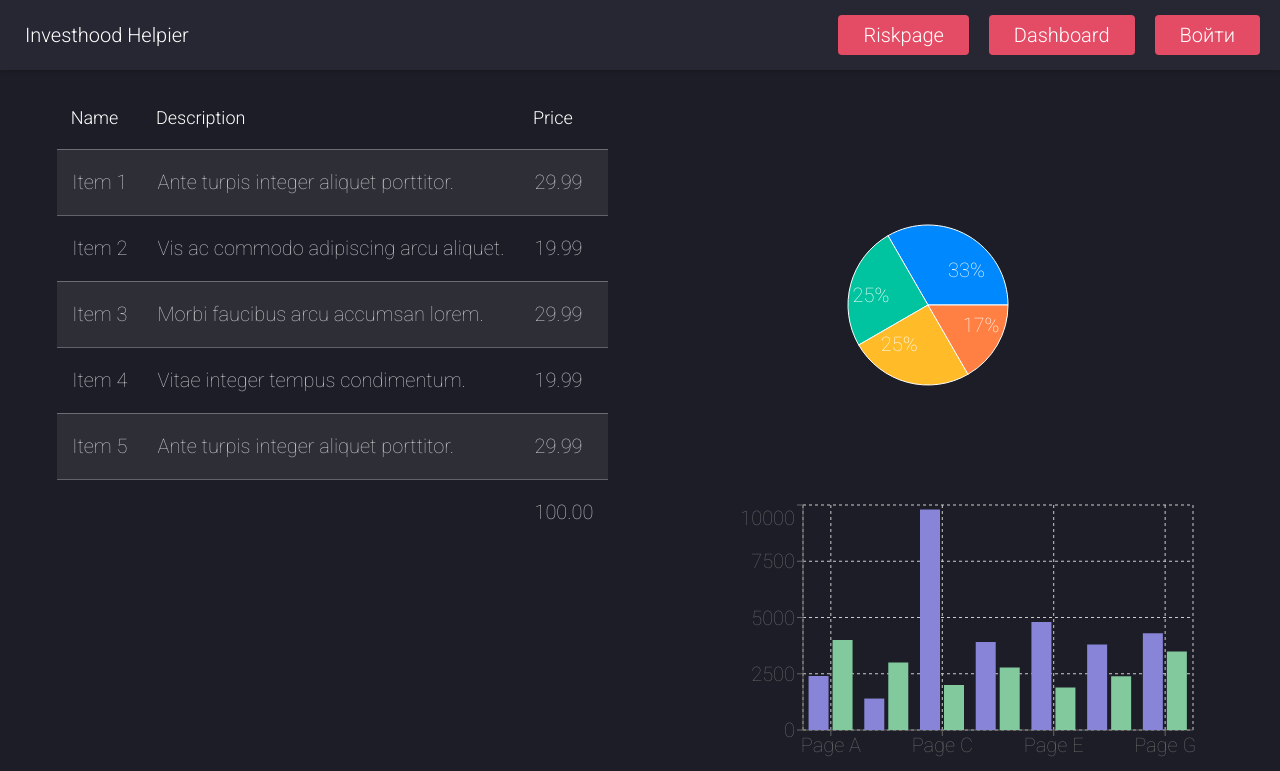
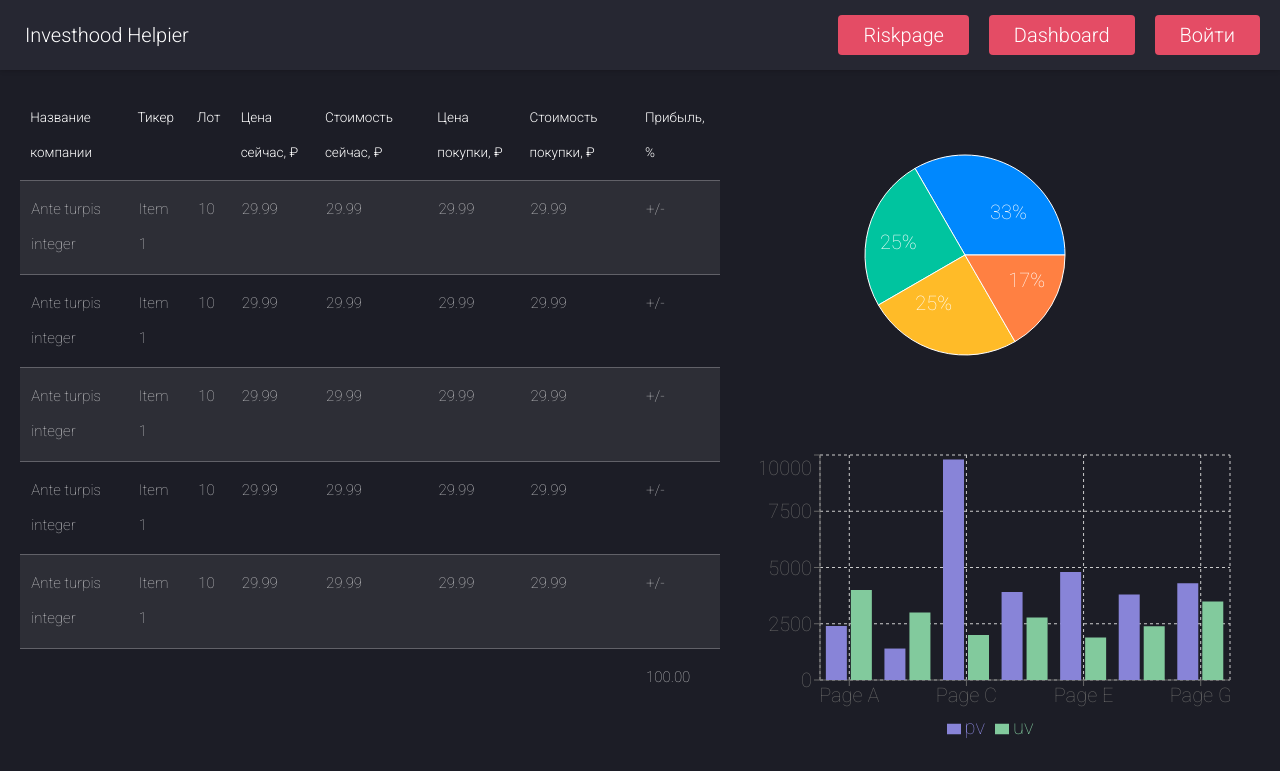
Before and after one commit to chmilvs/Stocks-risk-manager, a React (Create React App) app in the folder front/: page /dashboard in a window 1280 px wide. Shown: the top 771 px of the page. Built offline with nearby package versions, Linux system fonts and the light colour scheme.

Commit message:
Dashboard

```diff
--- a/front/package.json
+++ b/front/package.json
@@ -8,10 +8,12 @@
     "@testing-library/user-event": "^12.6.3",
     "react": "^17.0.1",
     "react-dom": "^17.0.1",
+    "react-redux": "^7.2.2",
     "react-router-dom": "^5.2.0",
     "react-scripts": "4.0.2",
     "recharts": "^2.0.4",
     "redux": "^4.0.5",
+    "redux-devtools-extension": "^2.13.8",
     "redux-thunk": "^2.3.0",
     "web-vitals": "^1.1.0"
   },
--- a/front/src/components/Dashboard/BarDiagram/BarDiagram.js
+++ b/front/src/components/Dashboard/BarDiagram/BarDiagram.js
@@ -54,7 +54,7 @@ function BarDiagram() {
         margin={{
           top: 5,
           right: 30,
-          left: 20,
+          left: 0,
           bottom: 5,
         }}
       >
--- a/front/src/components/Dashboard/PieDiagram/PieDiagram.js
+++ b/front/src/components/Dashboard/PieDiagram/PieDiagram.js
@@ -37,14 +37,14 @@ function PieDiagram() {
 
   return (
     <>
-      <PieChart width={400} height={400}>
+      <PieChart width={400} height={350}>
         <Pie
           data={data}
           cx={200}
-          cy={200}
+          cy={150}
           labelLine={false}
           label={renderCustomizedLabel}
-          outerRadius={80}
+          outerRadius={100}
           fill="#8884d8"
           dataKey="value"
         >
--- /dev/null
+++ b/front/src/components/Dashboard/Table/Table.css
@@ -0,0 +1,4 @@
+.table-wrapper {
+  width: 700px;
+  font-size: 15px;
+}
--- a/front/src/components/Dashboard/Table/Table.js
+++ b/front/src/components/Dashboard/Table/Table.js
@@ -1,4 +1,4 @@
-import React from 'react';
+import './Table.css';
 
 function Table() {
   return (
@@ -6,41 +6,71 @@ function Table() {
     <table>
       <thead>
         <tr>
-          <th>Name</th>
-          <th>Description</th>
-          <th>Price</th>
+          <th>Название компании</th>
+          <th>Тикер</th>
+          <th>Лот</th>
+          <th>Цена сейчас, ₽</th>
+          <th>Стоимость сейчас, ₽</th>
+          <th>Цена покупки, ₽</th>
+          <th>Стоимость покупки, ₽</th>
+          <th>Прибыль, %</th>
         </tr>
       </thead>
       <tbody>
         <tr>
+          <td>Ante turpis integer</td>
           <td>Item 1</td>
-          <td>Ante turpis integer aliquet porttitor.</td>
+          <td>10</td>
           <td>29.99</td>
+          <td>29.99</td>
+          <td>29.99</td>
+          <td>29.99</td>
+          <td>+/-</td>
         </tr>
         <tr>
-          <td>Item 2</td>
-          <td>Vis ac commodo adipiscing arcu aliquet.</td>
-          <td>19.99</td>
+        <td>Ante turpis integer</td>
+          <td>Item 1</td>
+          <td>10</td>
+          <td>29.99</td>
+          <td>29.99</td>
+          <td>29.99</td>
+          <td>29.99</td>
+          <td>+/-</td>
         </tr>
         <tr>
-          <td>Item 3</td>
-          <td> Morbi faucibus arcu accumsan lorem.</td>
+        <td>Ante turpis integer</td>
+          <td>Item 1</td>
+          <td>10</td>
           <td>29.99</td>
+          <td>29.99</td>
+          <td>29.99</td>
+          <td>29.99</td>
+          <td>+/-</td>
         </tr>
         <tr>
-          <td>Item 4</td>
-          <td>Vitae integer tempus condimentum.</td>
-          <td>19.99</td>
+        <td>Ante turpis integer</td>
+          <td>Item 1</td>
+          <td>10</td>
+          <td>29.99</td>
+          <td>29.99</td>
+          <td>29.99</td>
+          <td>29.99</td>
+          <td>+/-</td>
         </tr>
         <tr>
-          <td>Item 5</td>
-          <td>Ante turpis integer aliquet porttitor.</td>
+        <td>Ante turpis integer</td>
+          <td>Item 1</td>
+          <td>10</td>
           <td>29.99</td>
+          <td>29.99</td>
+          <td>29.99</td>
+          <td>29.99</td>
+          <td>+/-</td>
         </tr>
       </tbody>
       <tfoot>
         <tr>
-          <td colspan="2"></td>
+          <td colspan="7"></td>
           <td>100.00</td>
         </tr>
       </tfoot>
--- a/front/src/components/StockChartInfo/StockChartInfo.js
+++ b/front/src/components/StockChartInfo/StockChartInfo.js
@@ -30,7 +30,7 @@ function StockChartInfo(props) {
   // }
 
   info && Object.values(info["Time Series (Daily)"]).map((el, index) => {
-    data.push({ "цена": Number(el["4. close"]), "дата": data2[index] })
+    return data.push({ "цена": Number(el["4. close"]), "дата": data2[index] })
   })
 
 
--- /dev/null
+++ b/front/src/redux/store.js
@@ -0,0 +1,5 @@
+import { createStore } from 'redux';
+import { composeWithDevTools } from 'redux-devtools-extension';
+import rootReducer from './reducers/rootReducer';
+
+const store = createStore(rootReducer, composeWithDevTools())
```
Also changed, not shown: front/src/redux/types.js (added), 1 other file (tests, documents, lock files or other folders).
